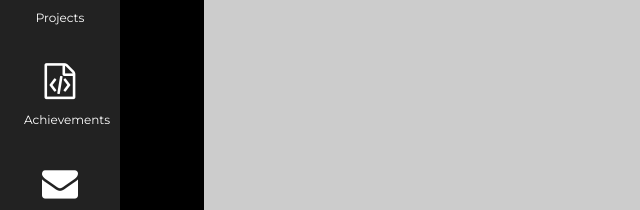
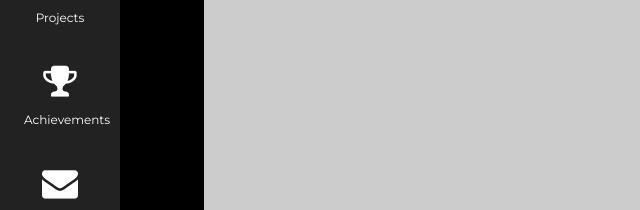
Before and after one commit to marri26/profile, a plain HTML site: page index.html in a window 1280 px wide. Shown: the part 477-687 px from the top of the page, 0-640 px from the left. Drawn offline with nearby package versions, Linux system fonts and the light colour scheme; placeholder pictures from the web are drawn by us.

Commit message:
Update index.html

```diff
--- a/index.html
+++ b/index.html
@@ -37,7 +37,7 @@ body, h1, h2, h3, h4, h5, h6 {font-family: "Montserrat", sans-serif}
     <p>Projects</p>
   </a>
   <a href="#achievements" class="w3-bar-item w3-button w3-padding-large w3-hover-black">
-    <i class="fa  fa-file-code-o w3-xxlarge"></i>
+    <i class="fa  fa-trophy w3-xxlarge"></i>
     <p>Achievements</p>
   </a>
   <a href="#contact" class="w3-bar-item w3-button w3-padding-large w3-hover-black">
```
